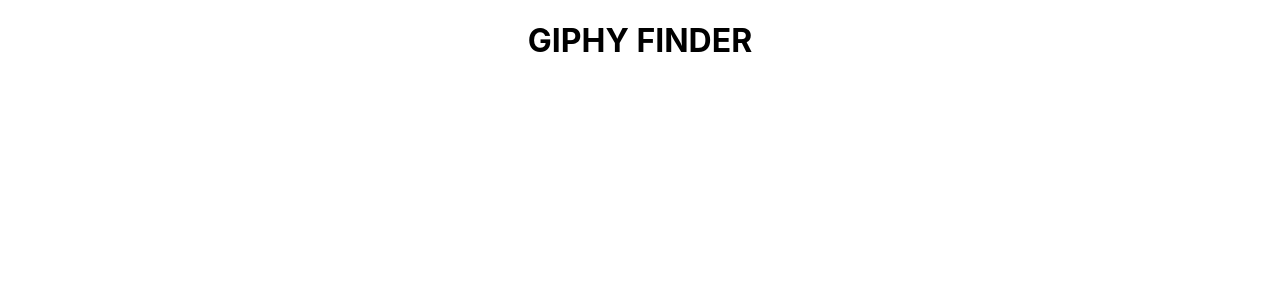
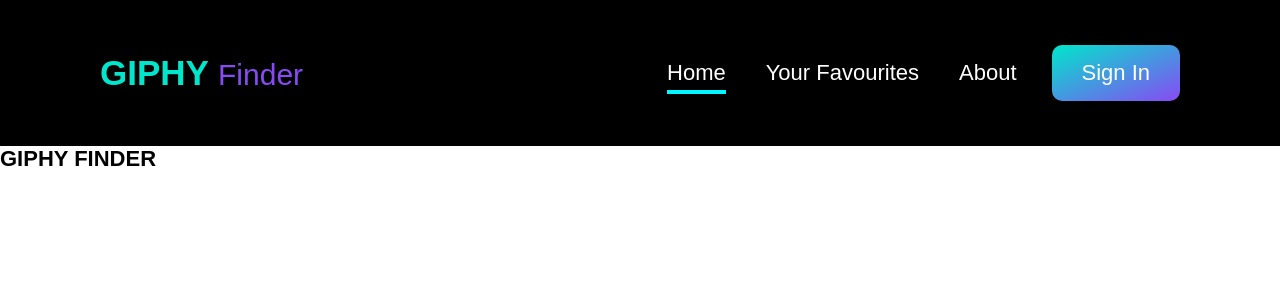
Before and after one commit to fearghalreilly/giphy-finder, a React (Create React App) app: page / in a window 1280 px wide. Shown: the top 300 px of the page. Built offline with nearby package versions, Linux system fonts and the light colour scheme.

Commit message:
Nav component created

```diff
--- a/src/App.js
+++ b/src/App.js
@@ -1,12 +1,22 @@
+import GlobalStyles from './components/GlobalStyles'
+import { BrowserRouter, Switch, Route } from 'react-router-dom';
+import './App.css';
 
-import './App.css';
+//Components
+import Nav from './components/Nav'
 
 function App() {
   return (
-    <div className="App">
+    <>
+    <BrowserRouter>
+    <GlobalStyles />
+    <Nav />
+    <div>
       <h1>GIPHY FINDER</h1>
 
     </div>
+    </BrowserRouter>
+    </>
   );
 }
 
```
